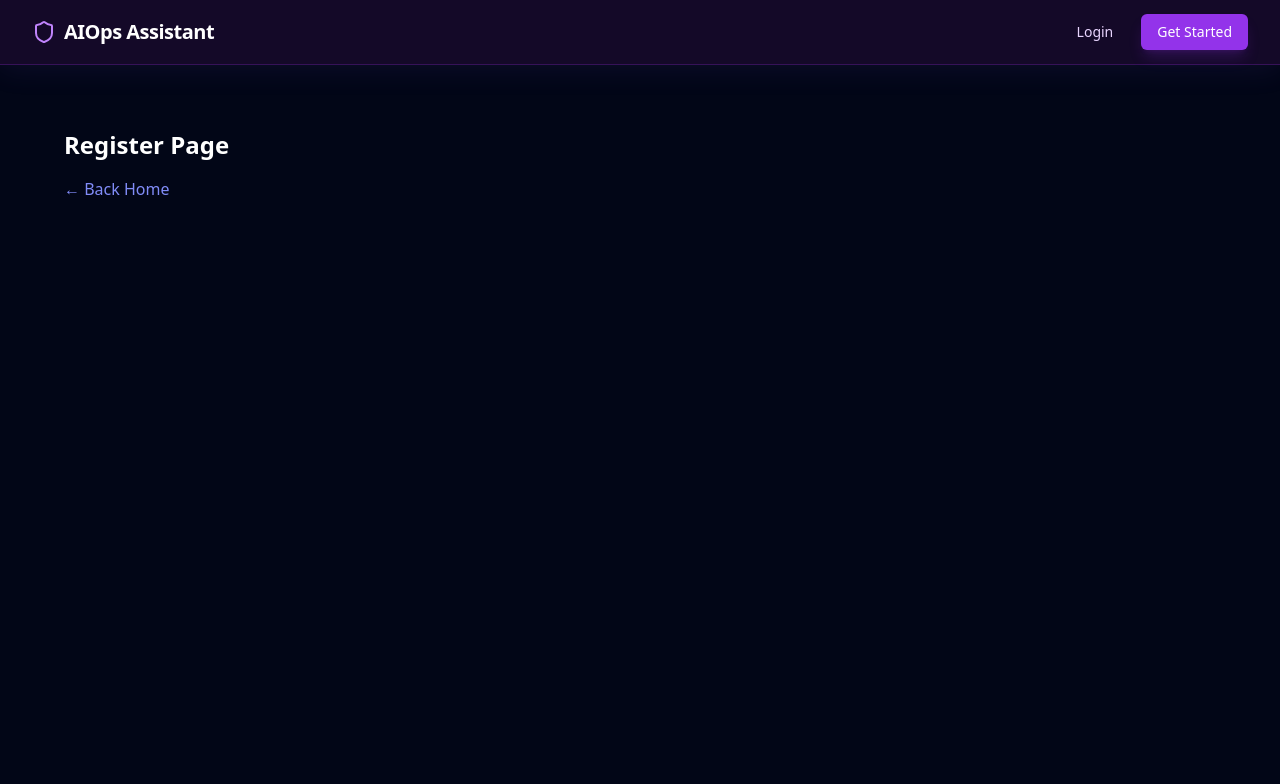
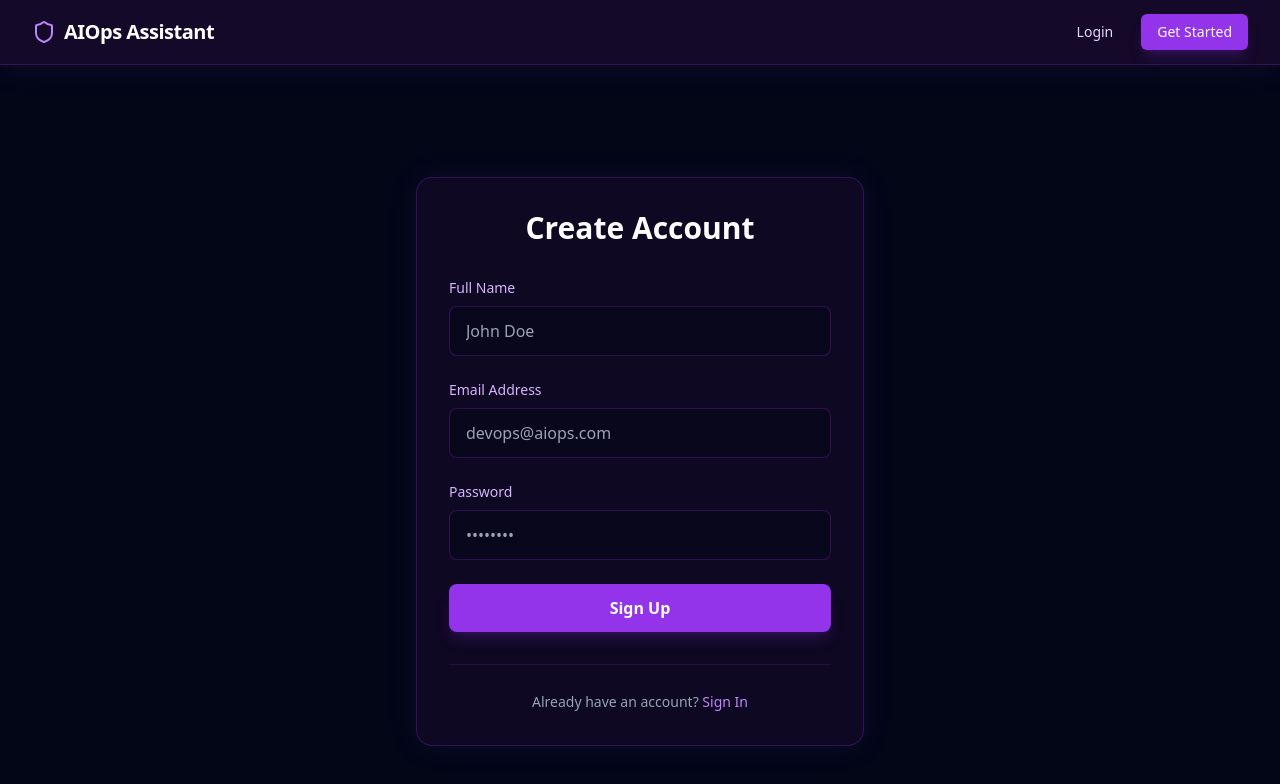
Before and after one commit to yasindumalmith/Monitoring-the-Cluster-with-AIOps-agent-Assistant-, a React (Vite) app in the folder frontend/Cluster-Agent/: page /register in a window 1280 px wide. Shown: the top 784 px of the page. Built offline with nearby package versions, Linux system fonts and the light colour scheme.

Commit message:
implement RegisterPage

```diff
--- a/frontend/Cluster-Agent/src/App.tsx
+++ b/frontend/Cluster-Agent/src/App.tsx
@@ -7,6 +7,7 @@ import { ProtectedRoute } from './components/common/ProtectedRoute';
 import { ChatWindow } from './components/chat/ChatWindow';
 import { ChatInput } from './components/chat/ChatInput';
 import { LoginPage } from './pages/LoginPage';
+import { RegisterPage } from './pages/RegisterPage';
 import type { Message } from './components/chat/ChatMessage';
 
 function LandingPage() {
@@ -24,15 +25,6 @@ function LandingPage() {
   );
 }
 
-
-function Register() {
-  return (
-    <div className="min-h-screen p-8 bg-slate-950 text-white">
-      <h1 className="text-2xl font-bold mb-4">Register Page</h1>
-      <Link to="/" className="text-indigo-400 hover:text-indigo-300">← Back Home</Link>
-    </div>
-  );
-}
 
 function Chat() {
   const [messages, setMessages] = useState<Message[]>([
@@ -98,7 +90,7 @@ function App() {
               {/* Public Routes */}
               <Route path="/" element={<LandingPage />} />
               <Route path="/login" element={<LoginPage />} />
-              <Route path="/register" element={<Register />} />
+              <Route path="/register" element={<RegisterPage />} />
 
               {/* Protected Routes */}
               <Route path="/chat" element={<ProtectedRoute><Chat /></ProtectedRoute>} />
--- /dev/null
+++ b/frontend/Cluster-Agent/src/pages/RegisterPage.tsx
@@ -0,0 +1,78 @@
+import { useState } from 'react';
+import { Link } from 'react-router-dom';
+import { Loader } from '../components/common/Loader';
+
+export function RegisterPage() {
+  const [isLoading, setIsLoading] = useState(false);
+
+  const handleRegister = (e: React.FormEvent) => {
+    e.preventDefault();
+    setIsLoading(true);
+    // Simulate backend delay and successful registration
+    setTimeout(() => {
+      setIsLoading(false);
+      localStorage.setItem('token', 'simulated-jwt-token');
+      // Redirect to dashboard
+      window.location.href = '/dashboard';
+    }, 2000);
+  };
+
+  return (
+    <div className="max-w-md mx-auto mt-20 w-full">
+      <div className="p-8 bg-[#1a0b2e]/50 border border-purple-900/50 rounded-2xl shadow-[0_0_30px_rgba(128,90,213,0.1)]">
+
+        {isLoading ? (
+          <Loader message="Creating your account..." size="md" />
+        ) : (
+          <>
+            <h1 className="text-3xl font-bold mb-8 text-white text-center">Create Account</h1>
+            <form onSubmit={handleRegister} className="space-y-6">
+              <div>
+                <label className="block text-purple-300 mb-2 text-sm font-medium">Full Name</label>
+                <input
+                  type="text"
+                  className="w-full px-4 py-3 bg-slate-950/50 border border-purple-900/50 rounded-lg text-white focus:outline-none focus:border-purple-500 transition-colors"
+                  placeholder="John Doe"
+                  required
+                />
+              </div>
+              <div>
+                <label className="block text-purple-300 mb-2 text-sm font-medium">Email Address</label>
+                <input
+                  type="email"
+                  className="w-full px-4 py-3 bg-slate-950/50 border border-purple-900/50 rounded-lg text-white focus:outline-none focus:border-purple-500 transition-colors"
+                  placeholder="devops@aiops.com"
+                  required
+                />
+              </div>
+              <div>
+                <label className="block text-purple-300 mb-2 text-sm font-medium">Password</label>
+                <input
+                  type="password"
+                  className="w-full px-4 py-3 bg-slate-950/50 border border-purple-900/50 rounded-lg text-white focus:outline-none focus:border-purple-500 transition-colors"
+                  placeholder="••••••••"
+                  required
+                />
+              </div>
+              <button
+                type="submit"
+                className="w-full py-3 mt-4 bg-purple-600 hover:bg-purple-500 text-white font-semibold rounded-lg transition-colors shadow-lg shadow-purple-600/20"
+              >
+                Sign Up
+              </button>
+            </form>
+          </>
+        )}
+
+        {!isLoading && (
+          <div className="mt-8 text-center border-t border-purple-900/30 pt-6">
+            <span className="text-slate-400 text-sm">Already have an account? </span>
+            <Link to="/login" className="text-purple-400 hover:text-purple-300 text-sm font-medium transition-colors">
+              Sign In
+            </Link>
+          </div>
+        )}
+      </div>
+    </div>
+  );
+}
```
